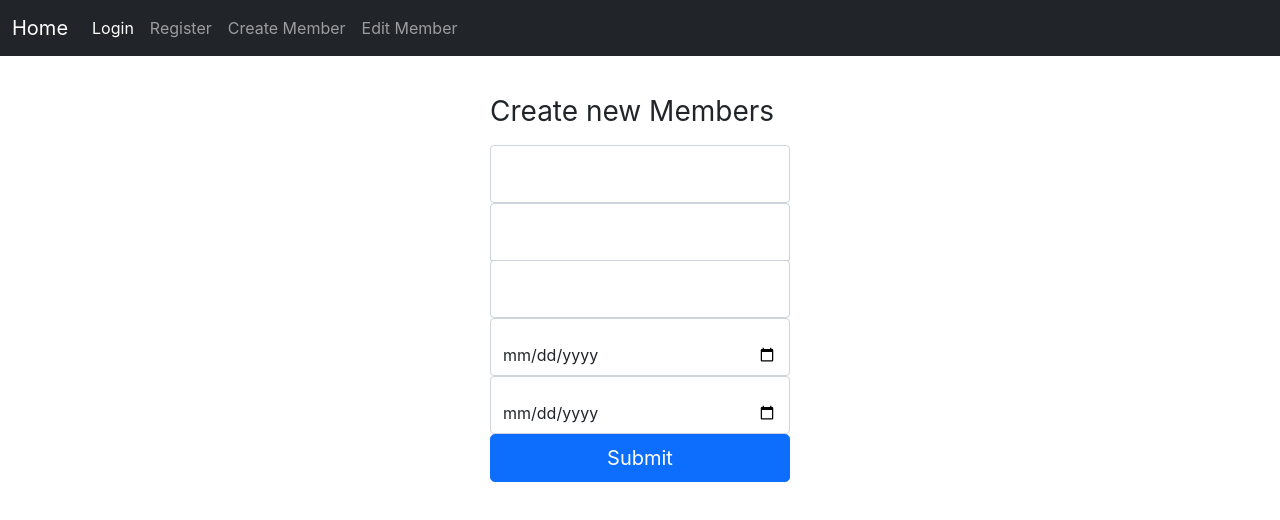
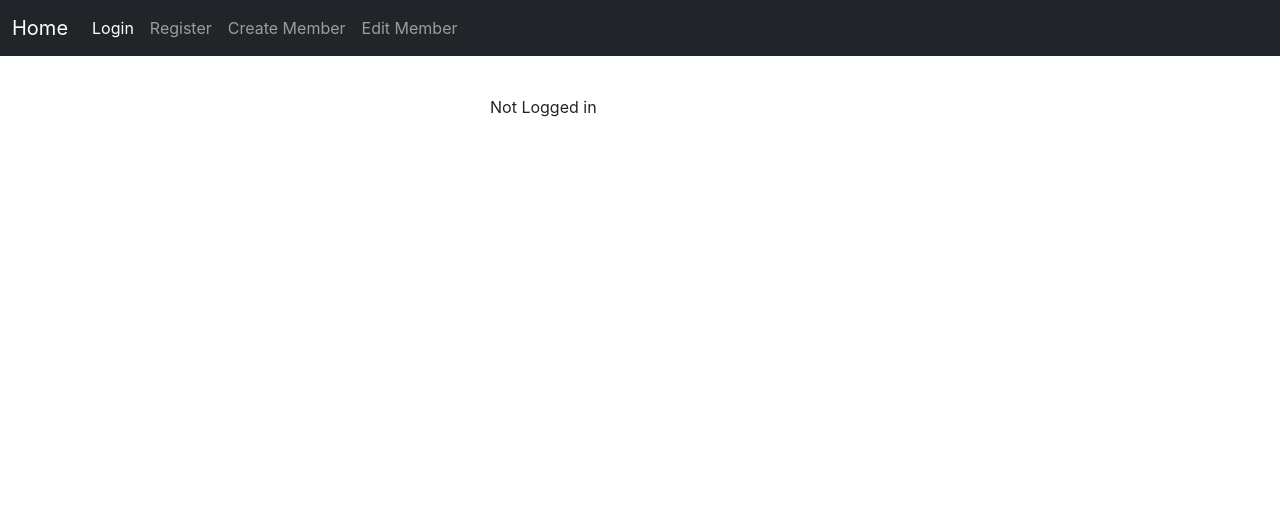
Before and after one commit to shayanthekid/REST-API-MERN, a React (Create React App) app in the folder Client/member-front/: page /create in a window 1280 px wide. Shown: the top 520 px of the page. Built offline with nearby package versions, Linux system fonts and the light colour scheme.

Commit message:
Protected Routes

```diff
--- a/Client/member-front/src/pages/Edit.tsx
+++ b/Client/member-front/src/pages/Edit.tsx
@@ -18,6 +18,7 @@ function Edit() {
   const [Address, setAddress] = useState<any>("");
   const [Birthdate, setBirthdate] = useState<any>("");
   const [Entrancedate, setEntrance] = useState<any>("");
+  const [token, setToken] = useState<string>("");
 
   const [members, setMembers] = useState<IState[]>([]);
 
@@ -26,6 +27,19 @@ function Edit() {
       const content = await res.json();
       setMembers(content.members);
     });
+  const localStorageToken = JSON.parse(localStorage.getItem("token")!);
+  if (localStorageToken) {
+    validateAccessToken(localStorageToken)
+      .then((res) => {
+        if (res.status === 200) {
+          setToken(localStorageToken);
+        }
+      })
+      .catch((err) => {
+        console.log(err);
+      });
+  }
+
   }, []);
 
   const deleteMember = (_id: any) => {
@@ -78,6 +92,8 @@ const updateUser = ()=>{
 }
 
   return (
+    <div>
+      {token ? (
         <div className="table table-dark">
           <h1>Edit Members</h1>
           <table>
@@ -141,7 +157,7 @@ const updateUser = ()=>{
                   className="form-control"
                   placeholder="Email"
                   onChange={(e) => {
-                setEmail(e.target.value)
+                    setEmail(e.target.value);
                   }}
                 />
               </div>
@@ -152,7 +168,7 @@ const updateUser = ()=>{
                   className="form-control"
                   placeholder="Address"
                   onChange={(e) => {
-                setAddress(e.target.value)
+                    setAddress(e.target.value);
                   }}
                 />
               </div>
@@ -163,7 +179,7 @@ const updateUser = ()=>{
                   className="form-control"
                   placeholder="Birthdate"
                   onChange={(e) => {
-                setBirthdate(e.target.value)
+                    setBirthdate(e.target.value);
                   }}
                 />
               </div>
@@ -174,17 +190,24 @@ const updateUser = ()=>{
                   className="form-control"
                   placeholder="Entrancedate"
                   onChange={(e) => {
-                setEntrance(e.target.value)
+                    setEntrance(e.target.value);
                   }}
                 />
               </div>
 
-          <button className="w-100 btn btn-lg btn-primary" onClick={updateUser}>
+              <button
+                className="w-100 btn btn-lg btn-primary"
+                onClick={updateUser}
+              >
                 Update Member
               </button>
             </form>
           </div>
         </div>
+      ) : (
+        <div>Not Logged in</div>
+      )}
+    </div>
   );
 }
 
--- a/Client/member-front/src/pages/Register.tsx
+++ b/Client/member-front/src/pages/Register.tsx
@@ -1,6 +1,7 @@
 import React, { SyntheticEvent } from "react";
-import { useState } from "react";
+import { useState,useEffect } from "react";
 import { Redirect } from "react-router";
+
 
 function Register() {
   const [username, setUsername] = useState("");
@@ -21,11 +22,12 @@ function Register() {
       }),
     });
     setRedirect(true);
+  };
+  if (redirect) {
+    return <Redirect to="/login" />;
+  }
 
-  };
- if (redirect) {
-   return <Redirect to="/login" />;
- }
+
 
   return (
     <form onSubmit={submit}>
--- a/Client/member-front/src/pages/create.tsx
+++ b/Client/member-front/src/pages/create.tsx
@@ -1,12 +1,14 @@
 import React, { SyntheticEvent } from "react";
-import { useState } from "react";
+import { useState, useEffect } from "react";
+import { validateAccessToken } from "../Token";
+
 function Create() {
-
   const [Name, setName] = useState("");
   const [Email, setEmail] = useState("");
   const [Address, setAddress] = useState("");
   const [Birthdate, setBirthdate] = useState("");
   const [Entrancedate, setEntrance] = useState("");
+  const [token, setToken] = useState<string>("");
   const submit = async (e: SyntheticEvent) => {
     e.preventDefault();
 
@@ -24,7 +26,25 @@ function Create() {
       }),
     });
   };
+
+useEffect(()=>{
+    const localStorageToken = JSON.parse(localStorage.getItem("token")!);
+    if (localStorageToken) {
+      validateAccessToken(localStorageToken)
+        .then((res) => {
+          if (res.status === 200) {
+            setToken(localStorageToken);
+          }
+        })
+        .catch((err) => {
+          console.log(err);
+        });
+    }
+})
+
   return (
+    <div>
+      {token ? (
         <form onSubmit={submit}>
           <h1 className="h3 mb-3 fw-normal">Create new Members</h1>
 
@@ -88,6 +108,10 @@ function Create() {
             Submit
           </button>
         </form>
+      ) : (
+        <div>Not Logged in</div>
+      )}
+    </div>
   );
 }
 
```
Lines whose indentation alone changed are shown as unchanged.
